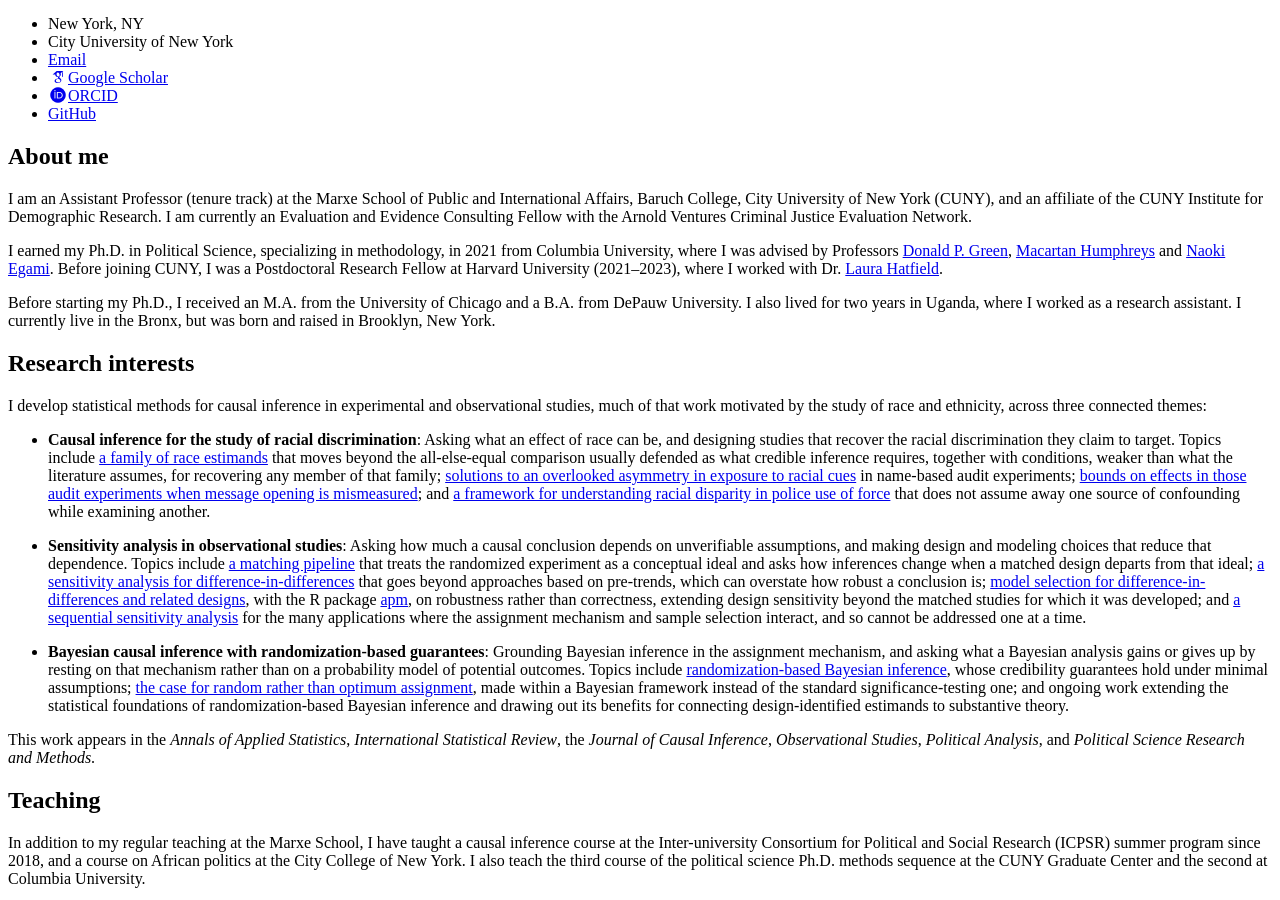
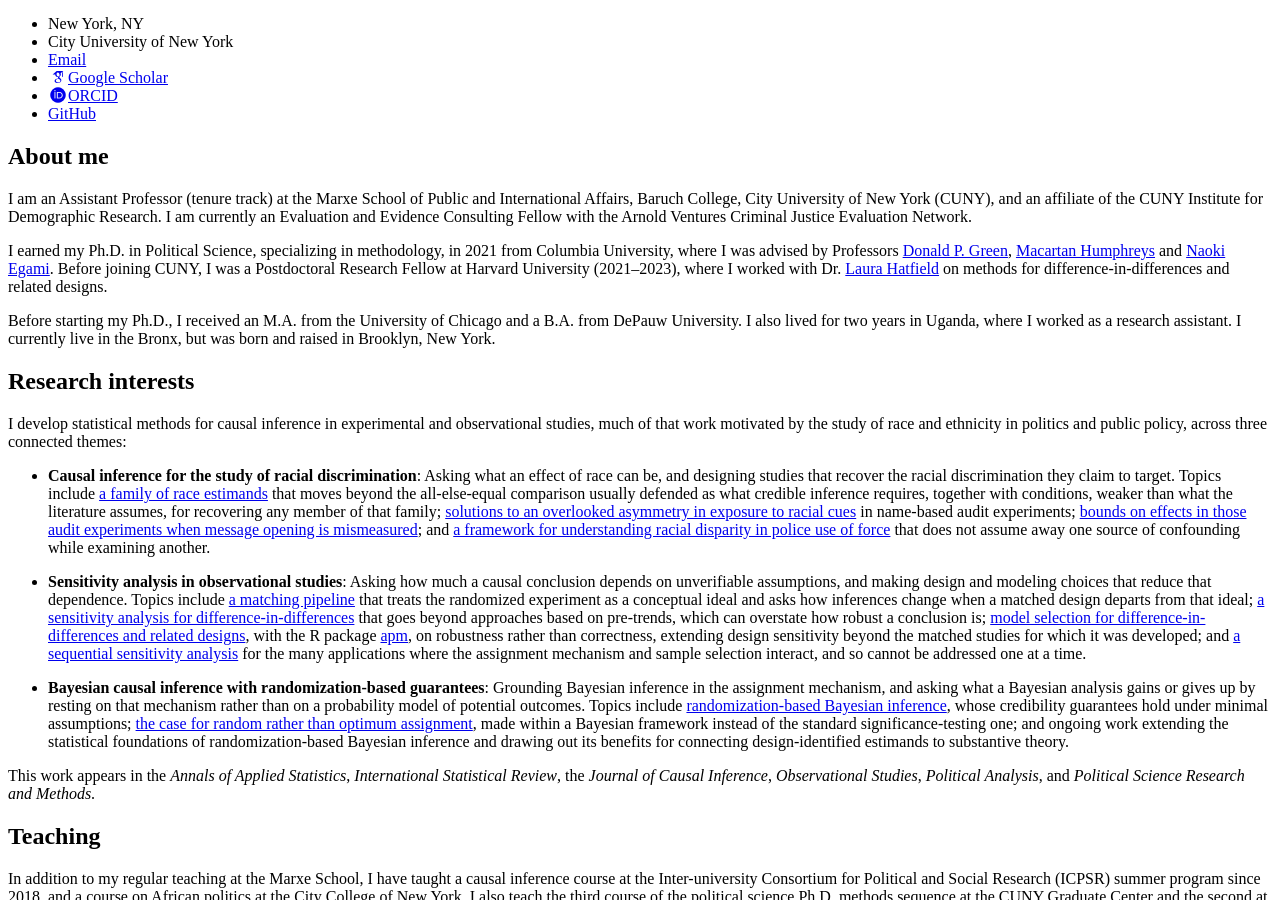
Before and after one commit to tl2624/tl2624.github.io, a Jekyll site: the page built from _pages/about.md, in a window 1280 px wide and 900 px high, scrolled down 861 px. Built offline with Jekyll 4.4.1, drawn with Linux system fonts in a browser that asks for light colours; some web fonts are replaced.

Commit message:
Place the Harvard postdoc and the race work on the landing page
Name what the postdoc with Laura Hatfield was about, so a reader learns
more than that it happened, and situate the race work in politics and
public policy.

Co-Authored-By: Claude Opus 5 <noreply@anthropic.com>

```diff
--- a/_pages/about.md
+++ b/_pages/about.md
@@ -11,13 +11,13 @@ redirect_from:
 
 I am an Assistant Professor (tenure track) at the Marxe School of Public and International Affairs, Baruch College, City University of New York (CUNY), and an affiliate of the CUNY Institute for Demographic Research. I am currently an Evaluation and Evidence Consulting Fellow with the Arnold Ventures Criminal Justice Evaluation Network.
 
-I earned my Ph.D. in Political Science, specializing in methodology, in 2021 from Columbia University, where I was advised by Professors [Donald P. Green](https://polisci.columbia.edu/content/donald-p-green), [Macartan Humphreys](https://www.wzb.eu/en/persons/macartan-humphreys) and [Naoki Egami](https://polisci.mit.edu/people/naoki-egami). Before joining CUNY, I was a Postdoctoral Research Fellow at Harvard University (2021–2023), where I worked with Dr. [Laura Hatfield](https://www.norc.org/about/experts/laura-a-hatfield.html).
+I earned my Ph.D. in Political Science, specializing in methodology, in 2021 from Columbia University, where I was advised by Professors [Donald P. Green](https://polisci.columbia.edu/content/donald-p-green), [Macartan Humphreys](https://www.wzb.eu/en/persons/macartan-humphreys) and [Naoki Egami](https://polisci.mit.edu/people/naoki-egami). Before joining CUNY, I was a Postdoctoral Research Fellow at Harvard University (2021–2023), where I worked with Dr. [Laura Hatfield](https://www.norc.org/about/experts/laura-a-hatfield.html) on methods for difference-in-differences and related designs.
 
 Before starting my Ph.D., I received an M.A. from the University of Chicago and a B.A. from DePauw University. I also lived for two years in Uganda, where I worked as a research assistant. I currently live in the Bronx, but was born and raised in Brooklyn, New York.
 
 ## Research interests
 
-I develop statistical methods for causal inference in experimental and observational studies, much of that work motivated by the study of race and ethnicity, across three connected themes:
+I develop statistical methods for causal inference in experimental and observational studies, much of that work motivated by the study of race and ethnicity in politics and public policy, across three connected themes:
 
 - **Causal inference for the study of racial discrimination**: Asking what an effect of race can be, and designing studies that recover the racial discrimination they claim to target. Topics include [a family of race estimands](https://arxiv.org/abs/2607.16371) that moves beyond the all-else-equal comparison usually defended as what credible inference requires, together with conditions, weaker than what the literature assumes, for recovering any member of that family; [solutions to an overlooked asymmetry in exposure to racial cues](https://doi.org/10.1017/pan.2024.3) in name-based audit experiments; [bounds on effects in those audit experiments when message opening is mismeasured](https://doi.org/10.1017/psrm.2025.10082); and [a framework for understanding racial disparity in police use of force](https://arxiv.org/abs/2605.21893) that does not assume away one source of confounding while examining another.
 
```
